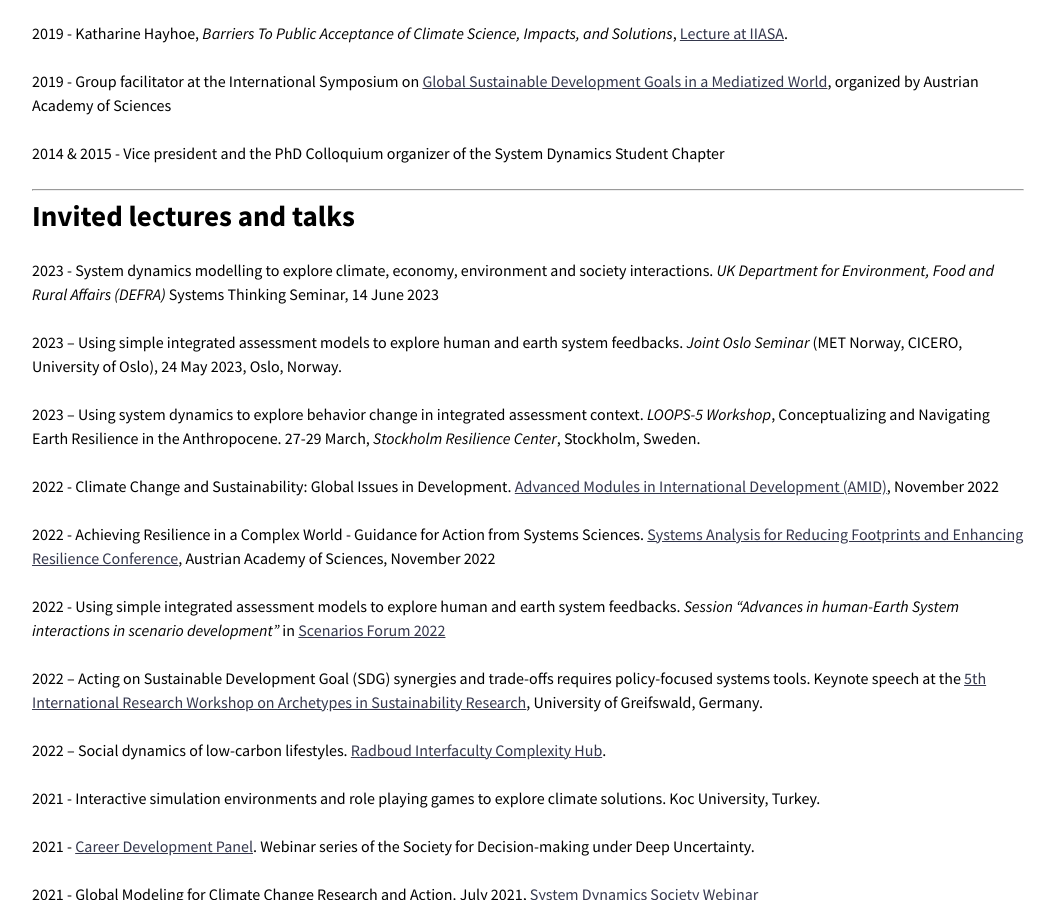
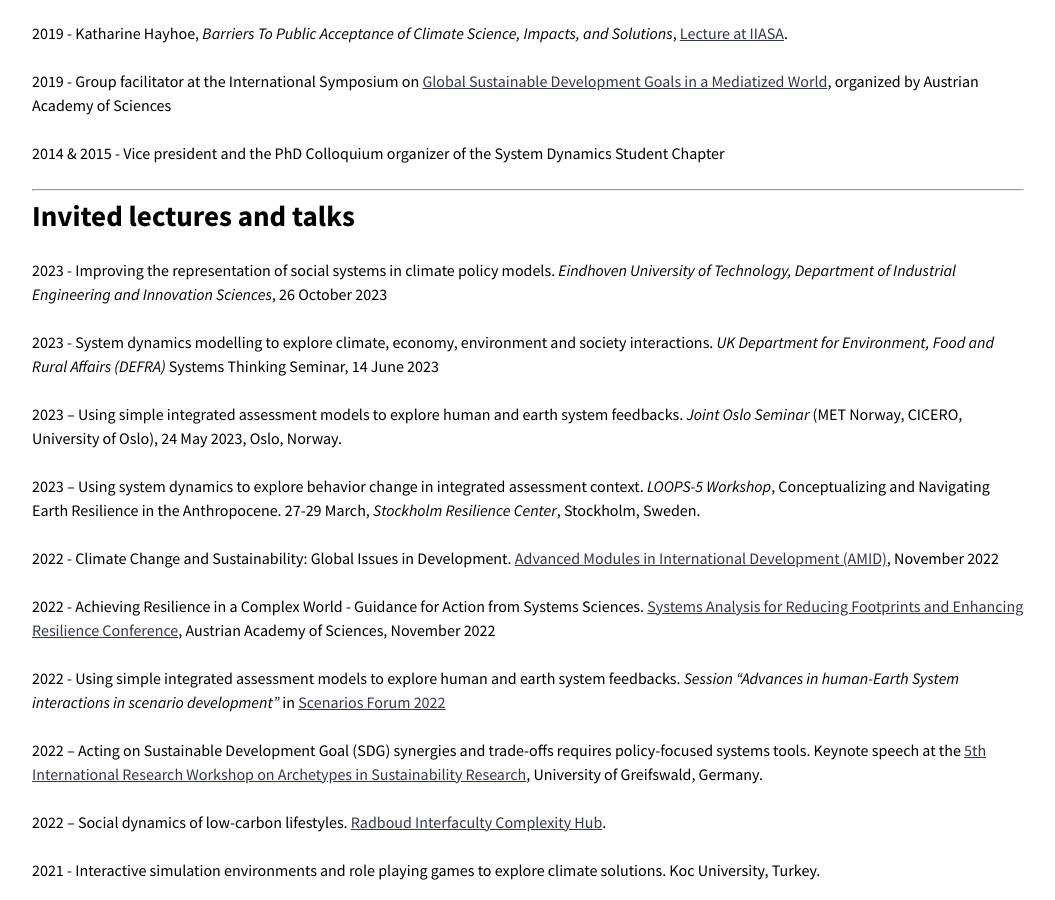
Before and after one commit to sibeleker/sibeleker.github.io, a Jekyll site: the page built from outreach.md, in a window 1280 px wide and 900 px high, scrolled down 1221 px. Shown: the whole window, without its empty margins (112-1167 px from the left). Built offline with Jekyll 4.4.1, drawn with Linux system fonts in a browser that asks for light colours; nearby versions of some CDN libraries.

```diff
--- a/outreach.md
+++ b/outreach.md
@@ -32,6 +32,8 @@ layout: page
 -------------------
 
 # Invited lectures and talks
+
+2023 - Improving the representation of social systems in climate policy models. *Eindhoven University of Technology, Department of Industrial Engineering and Innovation Sciences*, 26 October 2023
 
 2023 - System dynamics modelling to explore climate, economy, environment and society interactions. *UK Department for Environment, Food and Rural Affairs (DEFRA)* Systems Thinking Seminar, 14 June 2023
 
```
Also changed, not shown: media.md (+2 -0 lines).
